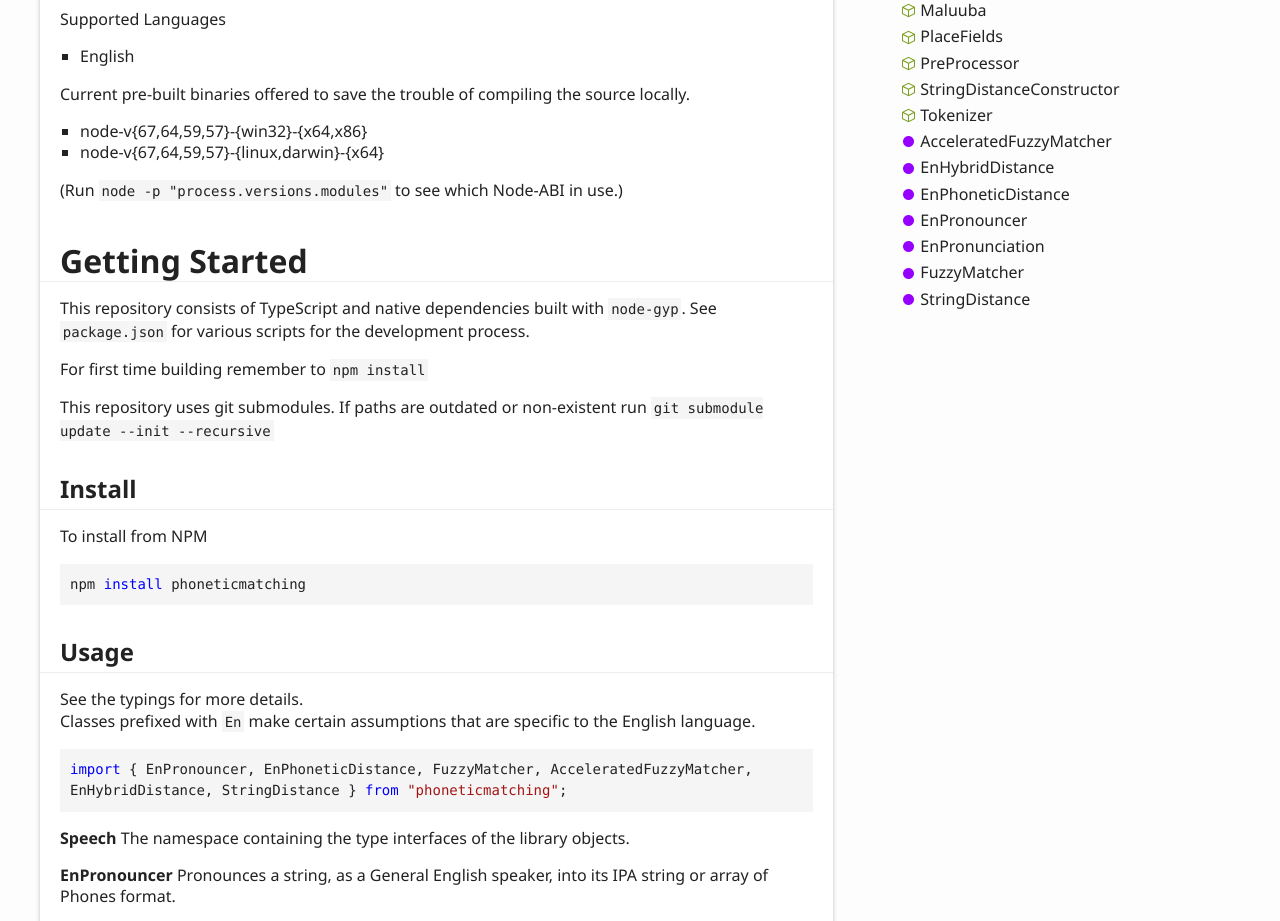
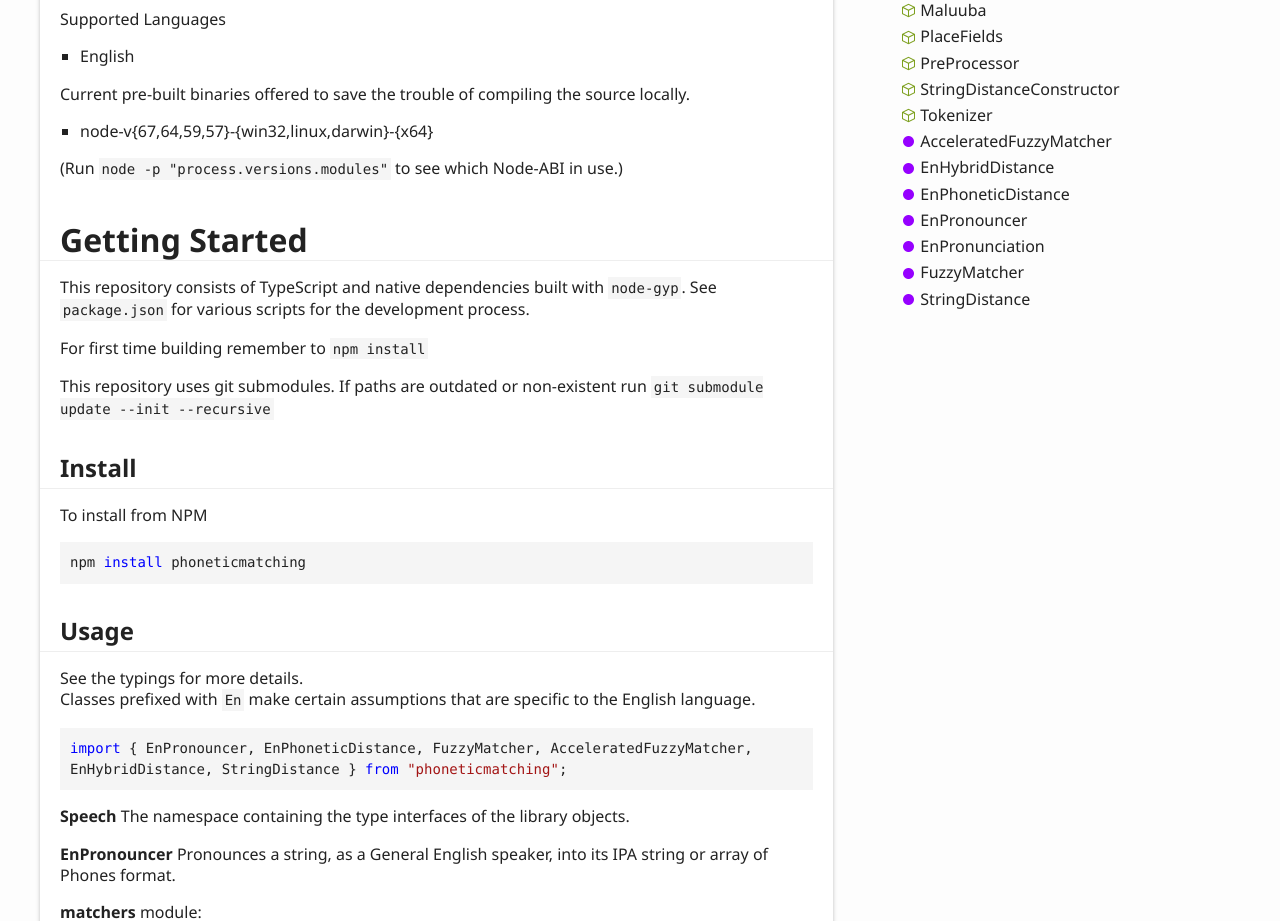
Before and after one commit to microsoft/PhoneticMatching, a website: page docs/index.html in a window 1280 px wide. Shown: the part 821-1742 px from the top of the page. Drawn offline with Linux system fonts and the light colour scheme.

Commit message:
Update README. Drop prebuilding 32bit binaries.

```diff
--- a/docs/index.html
+++ b/docs/index.html
@@ -78,8 +78,7 @@
 				</ul>
 				<p>Current pre-built binaries offered to save the trouble of compiling the source locally.</p>
 				<ul>
-					<li>node-v{67,64,59,57}-{win32}-{x64,x86}</li>
-					<li>node-v{67,64,59,57}-{linux,darwin}-{x64}</li>
+					<li>node-v{67,64,59,57}-{win32,linux,darwin}-{x64}</li>
 				</ul>
 				<p>(Run <code>node -p &quot;process.versions.modules&quot;</code> to see which Node-ABI in use.)</p>
 				<h1 id="getting-started">Getting Started</h1>
```
Also changed, not shown: README.md.
